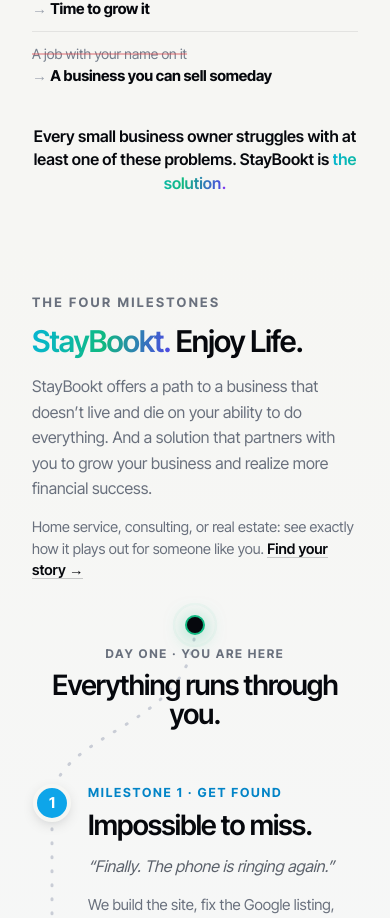
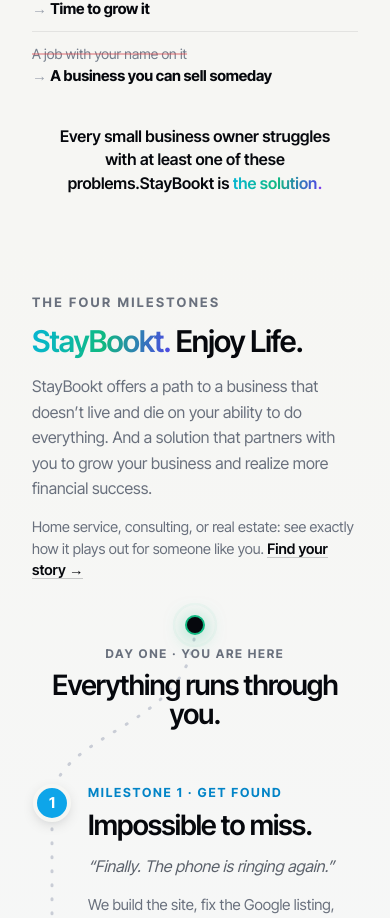
Before and after one commit to staybookt/staybookt-investor, a Next.js app: page / in a window 390 px wide. Shown: the part 1560-2478 px from the top of the page. Built offline with nearby package versions, Linux system fonts and the light colour scheme; no server answers.

Commit message:
Close line: sentence one whole on line one, StayBookt is the solution on its own line (Richard 8-12). The 46ch cap was forcing the wrap; phones still wrap naturally.

```diff
--- a/app/page.tsx
+++ b/app/page.tsx
@@ -193,7 +193,9 @@ const PAGE_CSS = `
 @media(hover:hover){.probs .pr-row{transition:background .25s ease;}
   .probs .pr-row:hover{background:rgba(6,8,13,.03);}}
 .probs .pr-close{margin:clamp(20px,3.2vh,32px) auto 0;font-size:clamp(16px,1.9vw,21px);line-height:1.45;
-  font-weight:600;color:var(--v4-ink);max-width:46ch;}
+  font-weight:600;color:var(--v4-ink);max-width:none;padding:0 16px;}
+/* phones cannot hold the 74-char sentence on one line; let it wrap naturally there. */
+@media(max-width:720px){.probs .pr-close br{display:none;}}
 @media(max-width:600px){
   .probs .pr-h br{display:none;}
   .probs .pr-row{grid-template-columns:1fr;gap:2px;padding:12px 0;}
@@ -567,7 +569,9 @@ export default function HomePage() {
             </div>
           </div>
           </div>
-          <p className="pr-close">Every small business owner struggles with at least one of these problems.
+          {/* HARD BREAK (Richard 8-12): sentence one stays whole on line one so "StayBookt is
+              the solution" owns line two. 46ch cap removed - it was forcing the wrap. */}
+          <p className="pr-close">Every small business owner struggles with at least one of these problems.<br />
             StayBookt is <span className="g">the solution</span><span className="pd">.</span></p>
         </div>
       </section>
```
